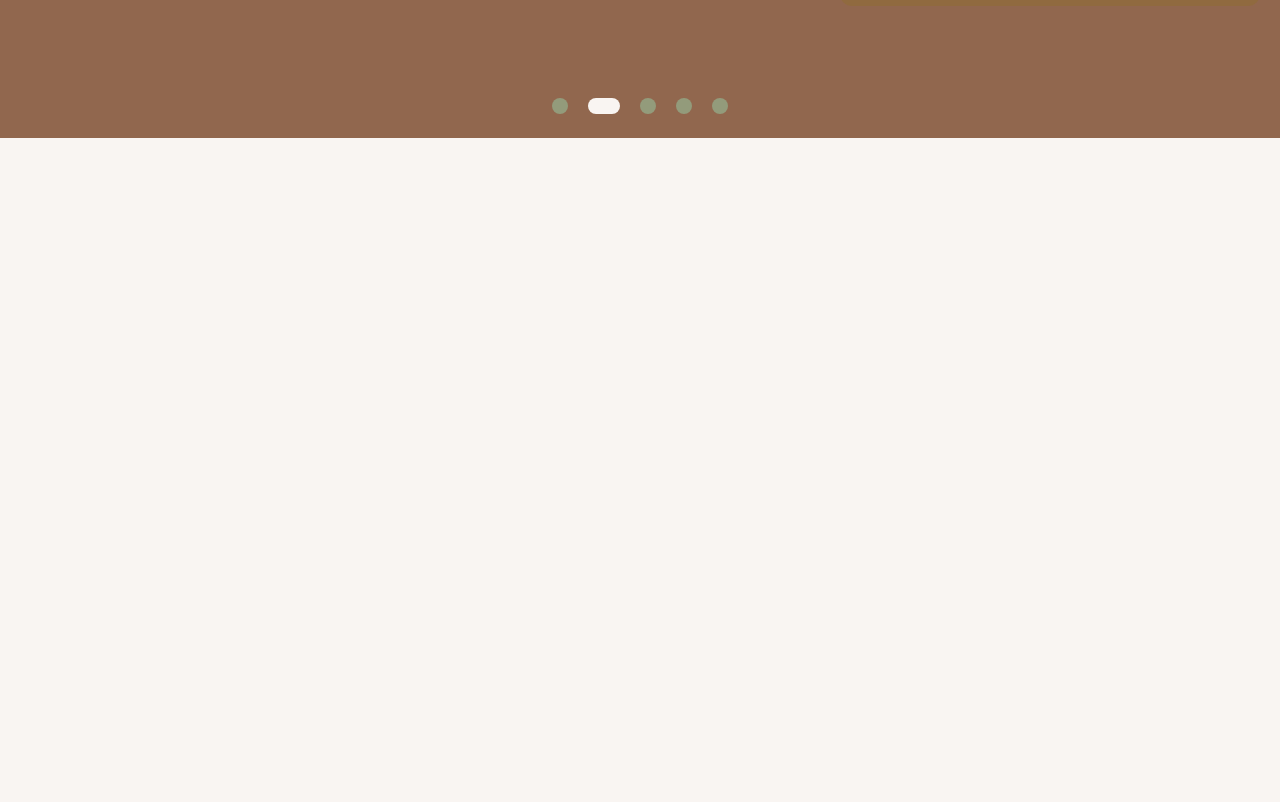
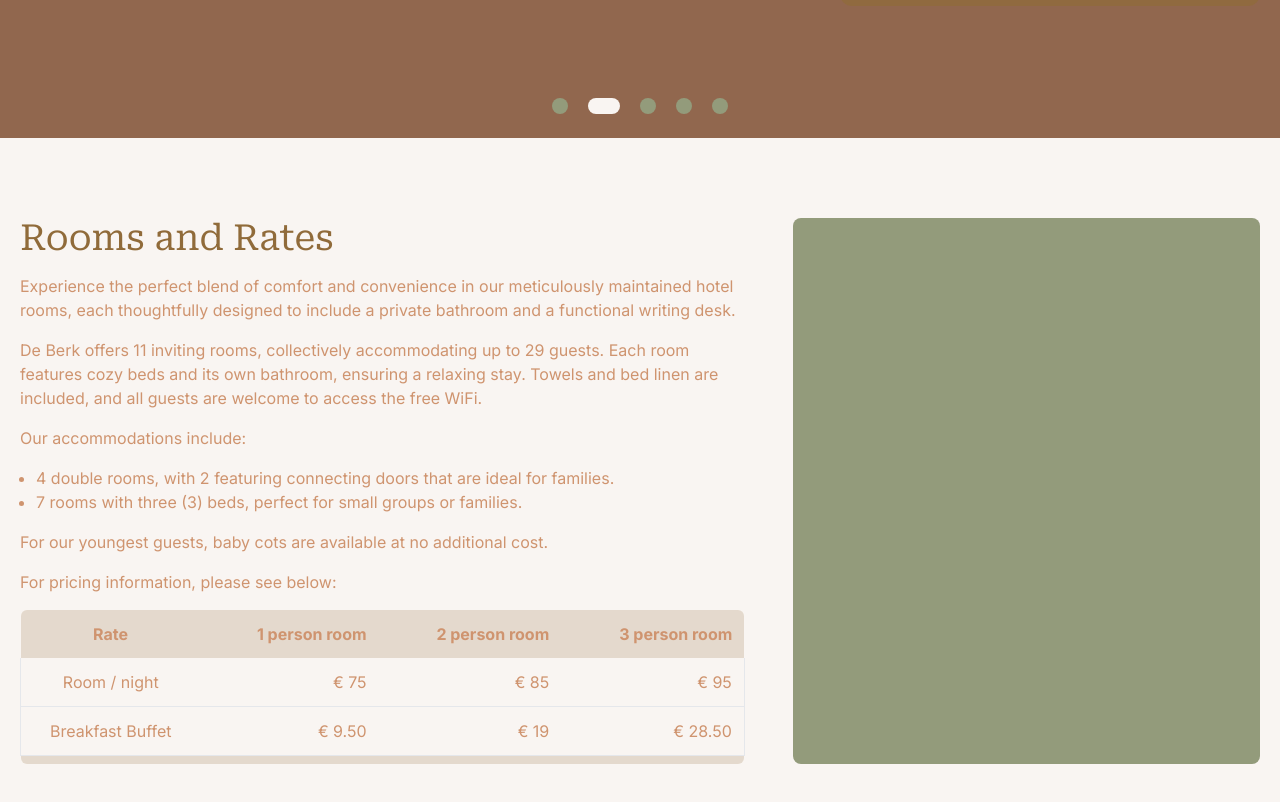
Before and after one commit to jayzces/de-berk, a Vue app: page / in a window 1280 px wide. Shown: the part 620-1422 px from the top of the page. Before the commit the page ends 800 px from the top, so only its background shows below. Built offline with nearby package versions, Linux system fonts and the light colour scheme.

Commit message:
Add new room and rates section

```diff
--- a/src/views/HomeView.vue
+++ b/src/views/HomeView.vue
@@ -50,7 +50,7 @@ onUnmounted(() => clearInterval(interval))
         class="slide__controls flex justify-center gap-5 absolute bottom-6 mx-auto left-0 right-0"
       >
         <button
-          v-for="(s, sI) in slides"
+          v-for="(_, sI) in slides"
           :key="`slide-control-${sI}`"
           :class="sI === activeSlide ? 'bg-cream w-8' : 'bg-olive w-4'"
           class="text-[0] h-4 rounded-full transition-all duration-300"
@@ -60,5 +60,70 @@ onUnmounted(() => clearInterval(interval))
         </button>
       </div>
     </div>
+
+    <section class="py-20">
+      <div class="container grid grid-cols-5 gap-12">
+        <div class="text-clay col-span-3">
+          <h2 class="roboto-serif text-russet text-4xl">Rooms and Rates</h2>
+
+          <p class="mt-4 leading-6">
+            Experience the perfect blend of comfort and convenience in our meticulously maintained
+            hotel rooms, each thoughtfully designed to include a private bathroom and a functional
+            writing desk.
+          </p>
+
+          <p class="mt-4 leading-6">
+            De Berk offers 11 inviting rooms, collectively accommodating up to 29 guests. Each room
+            features cozy beds and its own bathroom, ensuring a relaxing stay. Towels and bed linen
+            are included, and all guests are welcome to access the free WiFi.
+          </p>
+
+          <p class="mt-4 leading-6">Our accommodations include:</p>
+
+          <ul class="list-disc pl-4 mt-4 leading-6">
+            <li>4 double rooms, with 2 featuring connecting doors that are ideal for families.</li>
+            <li>7 rooms with three (3) beds, perfect for small groups or families.</li>
+          </ul>
+
+          <p class="mt-4 leading-6">
+            For our youngest guests, baby cots are available at no additional cost.
+          </p>
+
+          <p class="mt-4 leading-6">For pricing information, please see below:</p>
+
+          <table class="table-auto mt-4 w-full">
+            <thead>
+              <tr class="bg-russet/20">
+                <th class="py-3 rounded-tl-md">Rate</th>
+                <th class="py-3 pr-3 text-right">1 person room</th>
+                <th class="py-3 pr-3 text-right">2 person room</th>
+                <th class="py-3 pr-3 rounded-tr-md text-right">3 person room</th>
+              </tr>
+            </thead>
+            <tbody>
+              <tr>
+                <td class="py-3 text-center border-l border-b">Room / night</td>
+                <td class="py-3 pr-3 text-right border-b">€ 75</td>
+                <td class="py-3 pr-3 text-right border-b">€ 85</td>
+                <td class="py-3 pr-3 text-right border-b border-r">€ 95</td>
+              </tr>
+              <tr>
+                <td class="py-3 text-center border-l border-b">Breakfast Buffet</td>
+                <td class="py-3 pr-3 text-right border-b">€ 9.50</td>
+                <td class="py-3 pr-3 text-right border-b">€ 19</td>
+                <td class="py-3 pr-3 text-right border-b border-r">€ 28.50</td>
+              </tr>
+            </tbody>
+            <tfoot>
+              <tr class="bg-russet/20">
+                <td class="h-2 rounded-b-md" colspan="4"></td>
+              </tr>
+            </tfoot>
+          </table>
+        </div>
+
+        <div class="h-full bg-olive rounded-lg col-span-2"></div>
+      </div>
+    </section>
   </main>
 </template>
```
